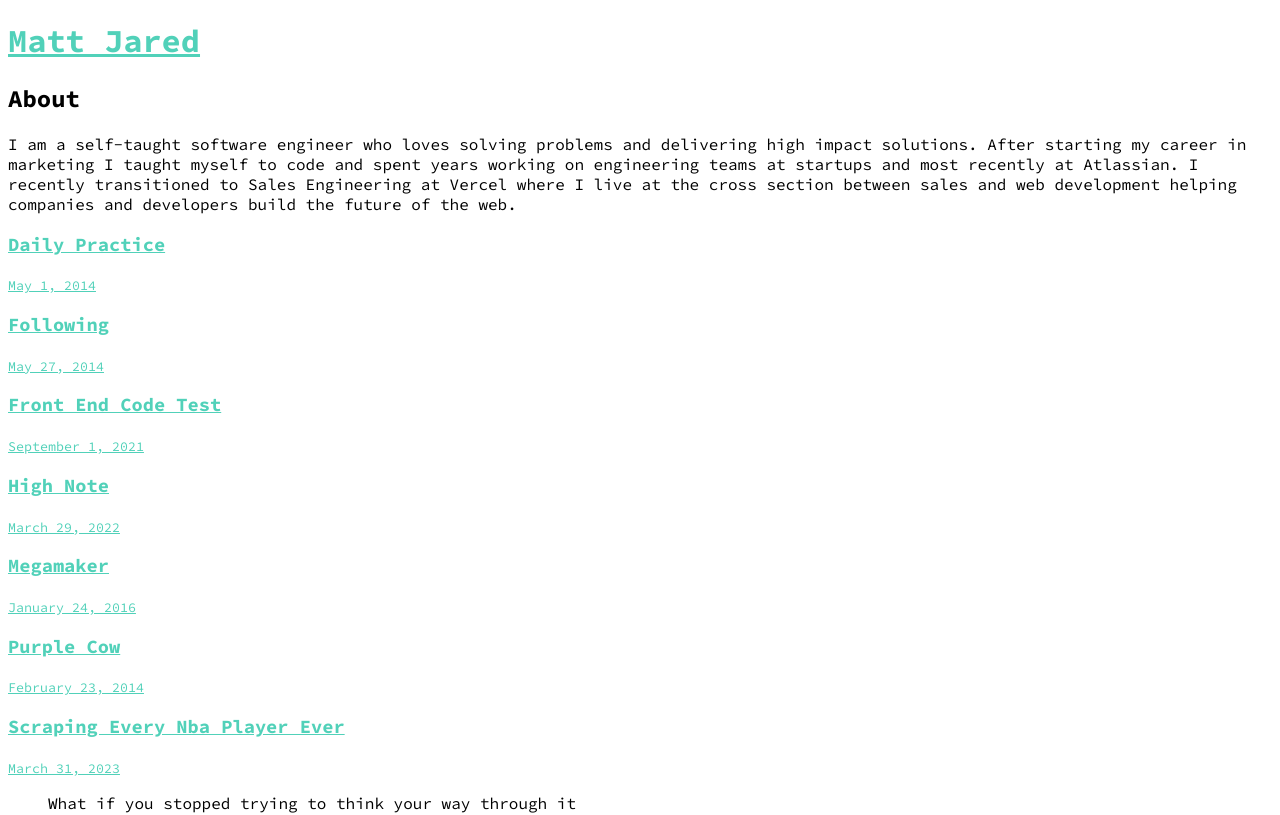
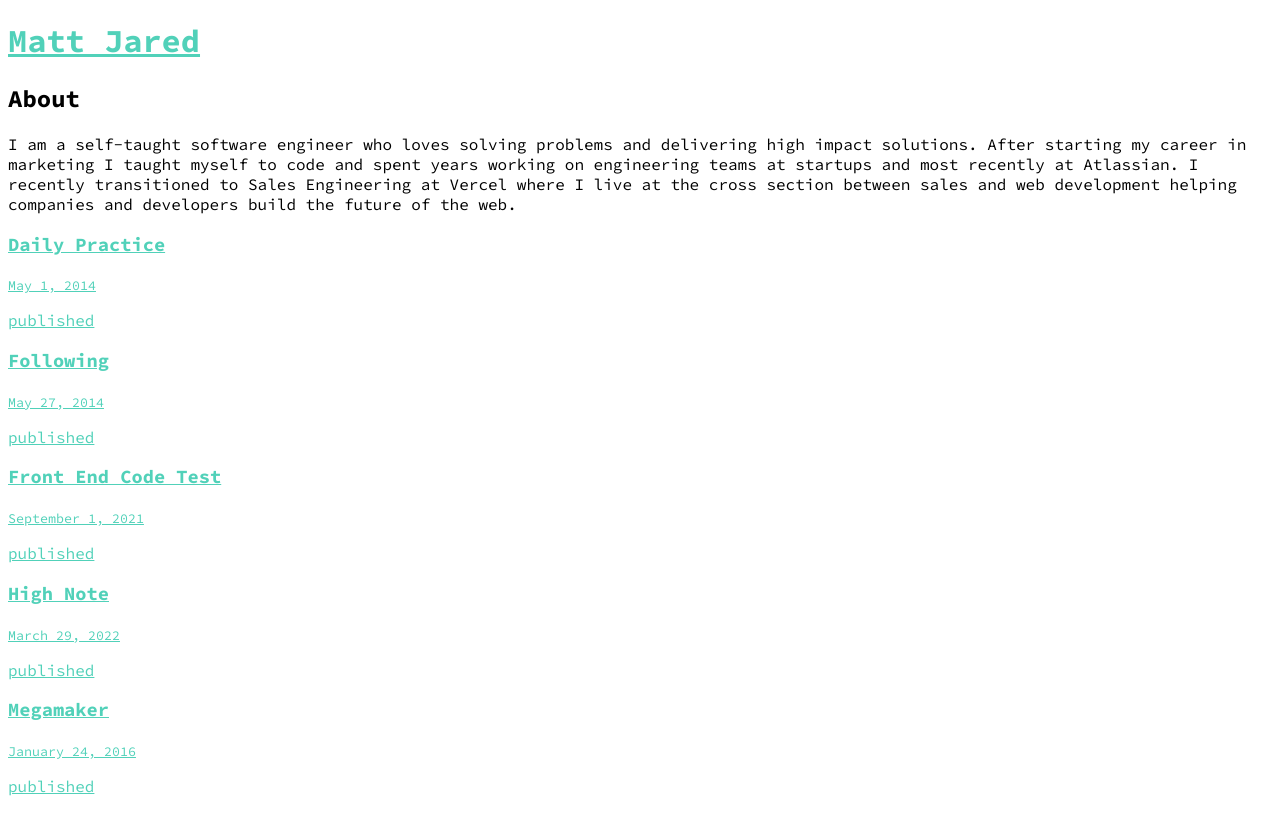
Before and after one commit to mattjared/personal-site, a Next.js app: page / in a window 1280 px wide. Shown: the top 815 px of the page. Built offline with nearby package versions, Linux system fonts and the light colour scheme.

Commit message:
Bill Willoughby

```diff
--- a/app/BlogGridServer.js
+++ b/app/BlogGridServer.js
@@ -20,12 +20,17 @@ export default async function BlogGridServer() {
       <div className="mb-8 grid gap-8 grid-cols-1 md:grid-cols-3">
         {allBlogs.map((post, i) => {
           return (
+            <>
+              {post.published &&
                 <Box key={i}>
                   <Link href={`/blog/${post.slug}`}>
                     <h3>{post.title}</h3>
                     <p><small>{post.postDate}</small></p>
+                    {post.published && "published"}
                   </Link>
                 </Box>
+              }
+            </>
           )
         })}
       </div>
--- a/app/blog/get-all-posts/route.ts
+++ b/app/blog/get-all-posts/route.ts
@@ -18,14 +18,12 @@ export async function GET() {
     const title = realSlug.replace(/-/g, " ").replace(/\b\w/g, c => c.toUpperCase());
     const postDate = frontMatter.data.date;
     const published = frontMatter.data.published;
-    if (published) {
     allPosts.push({
       title,
       slug: slug.replace(/\.md$/, ""),
       postDate,
       published
     })
-    }
   });
   const options = { status: 200 }
   return new Response(JSON.stringify(allPosts), options);
```
Lines whose indentation alone changed are shown as unchanged.
